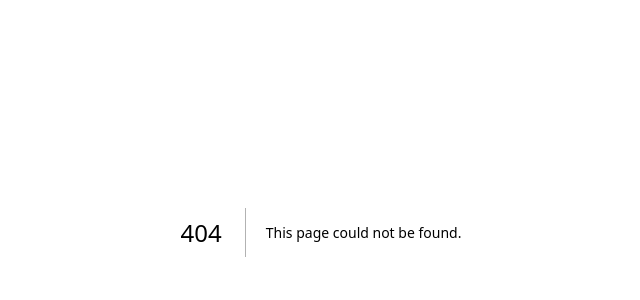
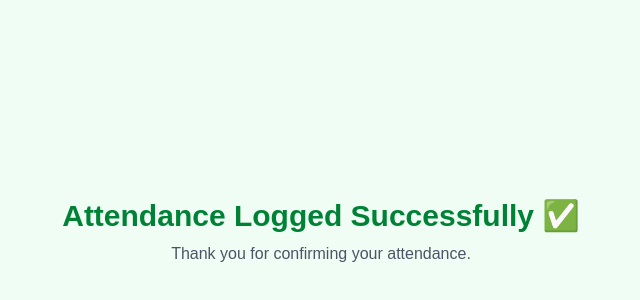
Before and after one commit to primyst/hand-detector, a Next.js app: page /success in a window 1280 px wide. Before the commit this address had no page. Shown: the part 168-468 px from the top of the page, without its empty margins (319-959 px from the left). Built offline with nearby package versions, Linux system fonts and the light colour scheme.

Commit message:
Create success/page.tsx

```diff
--- /dev/null
+++ b/src/app/success/page.tsx
@@ -0,0 +1,8 @@
+export default function SuccessPage() {
+  return (
+    <div className="flex flex-col items-center justify-center h-screen bg-green-50">
+      <h1 className="text-3xl font-bold text-green-700">Attendance Logged Successfully ✅</h1>
+      <p className="mt-2 text-gray-600">Thank you for confirming your attendance.</p>
+    </div>
+  );
+}
```
